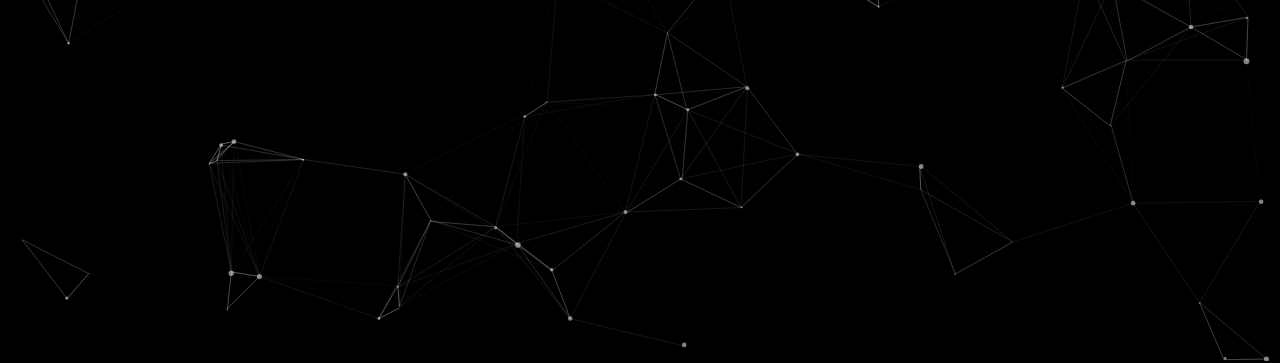
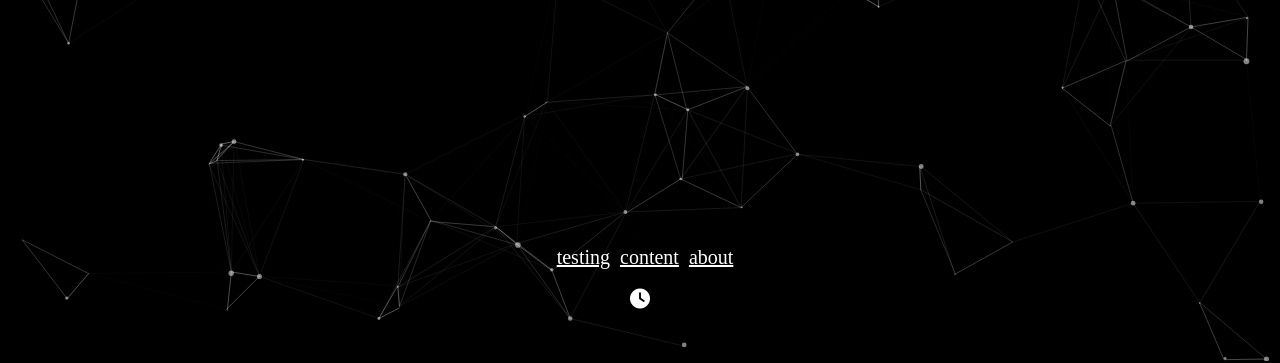
Before and after one commit to 1comce/coming-soon-page, a plain HTML site: page index.html in a window 1280 px wide. Shown: the part 439-802 px from the top of the page. Drawn offline with nearby package versions, Linux system fonts and the light colour scheme.

Commit message:
Add files via upload

```diff
--- a/index.html
+++ b/index.html
@@ -53,6 +53,12 @@
             <h1>COMING SOON</h1><hr>
                 <p id="count"></p>
         </div>
+        <div class="footer">
+            <div class="footer-menu">
+                <a href="">testing</a><a href="">content</a><a href="">about</a>
+            </div>
+            <i class="fa-solid fa-clock"></i>
+        </div>
         <div id="particles-js"></div>
     </div>
     <script src="//cdn.jsdelivr.net/particles.js/2.0.0/particles.min.js"></script>
--- a/style.css
+++ b/style.css
@@ -11,6 +11,7 @@ body{
     background-color: #000;
 }
 #main{
+    position: relative;
     min-height: inherit;
     min-width: inherit;
     color: #fff;
@@ -137,6 +138,25 @@ p{
     transform: translateX(0%);
     opacity: 1;
 }
+.footer{
+    position: absolute;
+    bottom: 50px;
+    right:50%;
+    transform: translateX(50%);
+    font-size: 2rem;
+}
+.footer-menu{
+    display:flex;
+    flex-flow:wrap;
+    text-align:center;
+}
+.footer-menu a{
+    color:#fff;
+    padding-left: 10px ;
+}
+.footer i{
+    padding-top: 20px;
+}
 @media screen and (max-width: 768px) {
     .nav-pc {
         flex-direction: column;
```
